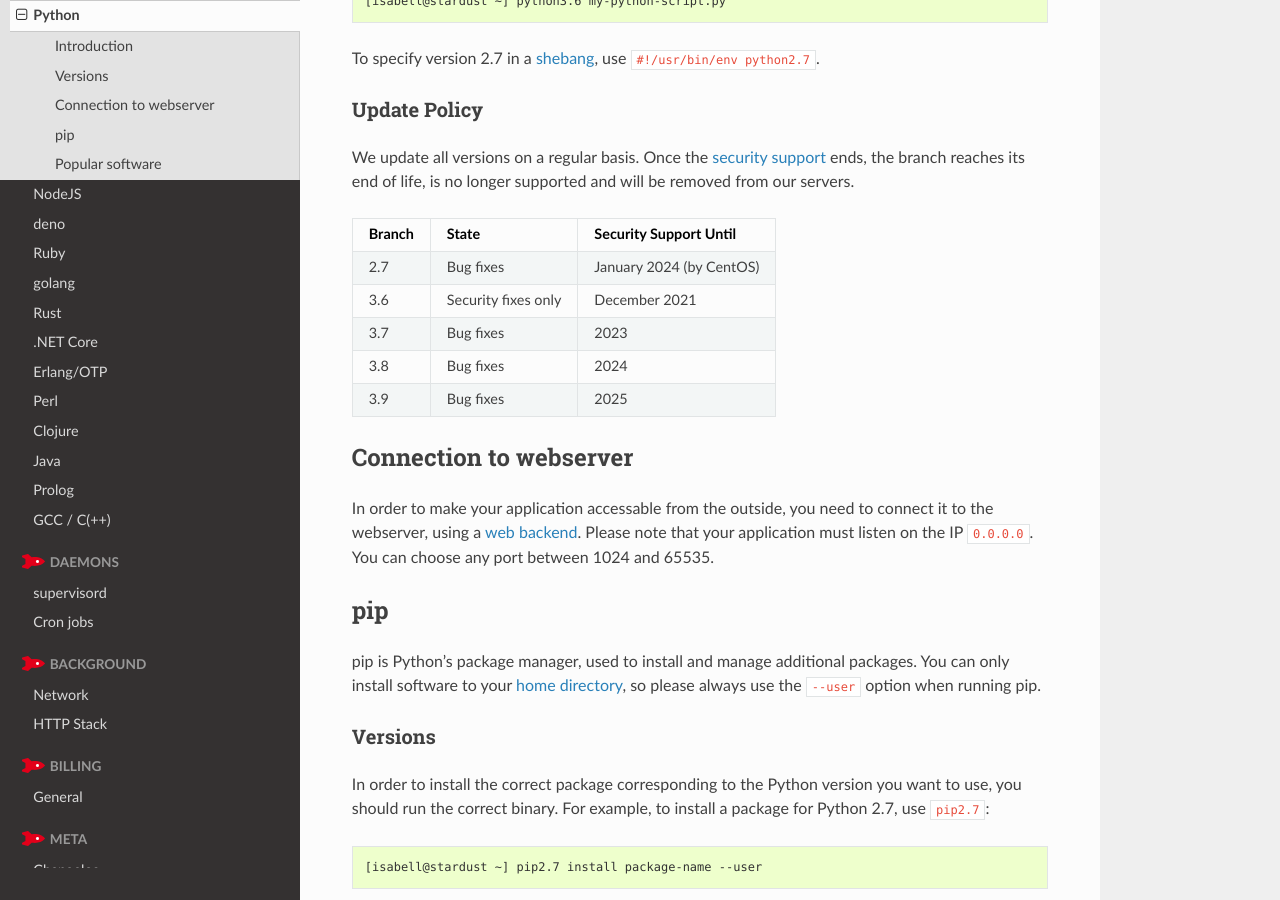
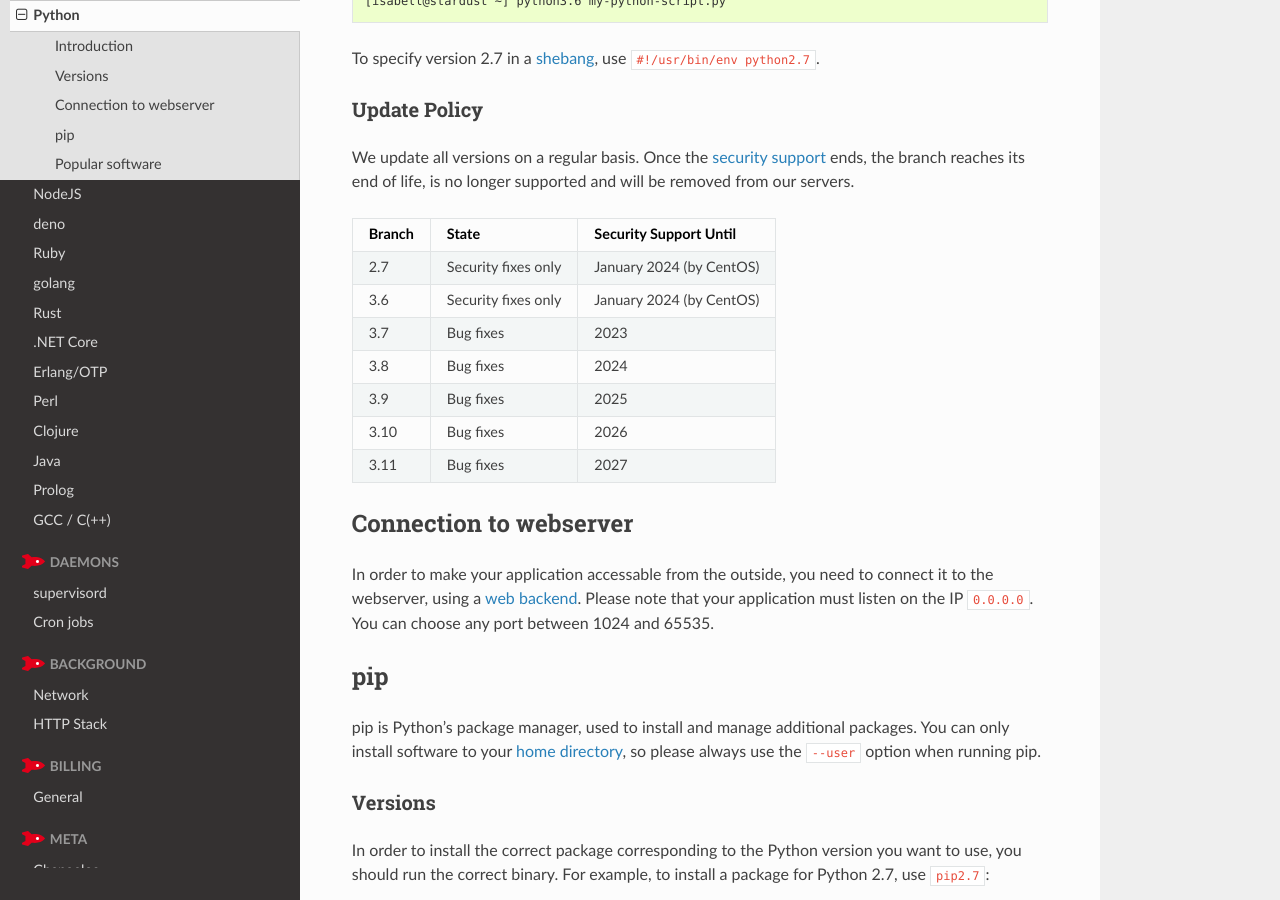
Before and after one commit to Uberspace/manual, a Sphinx documentation site: the page built from source/lang-python.rst, in a window 1280 px wide and 900 px high, scrolled down 1077 px. Built offline with Sphinx 7.4.7 and the Read the Docs theme 2.0.0, drawn with Linux system fonts in a browser that asks for light colours.

Commit message:
[U7.12.2] update supported Python versions

```diff
--- a/source/lang-python.rst
+++ b/source/lang-python.rst
@@ -45,15 +45,19 @@ We update all versions on a regular basis. Once the `security support <https://d
 +--------+---------------------+-----------------------------+
 | Branch | State               | Security Support Until      |
 +========+=====================+=============================+
-| 2.7    | Bug fixes           | January 2024 (by CentOS)    |
+| 2.7    | Security fixes only | January 2024 (by CentOS)    |
 +--------+---------------------+-----------------------------+
-| 3.6    | Security fixes only | December 2021               |
+| 3.6    | Security fixes only | January 2024 (by CentOS)    |
 +--------+---------------------+-----------------------------+
 | 3.7    | Bug fixes           | 2023                        |
 +--------+---------------------+-----------------------------+
 | 3.8    | Bug fixes           | 2024                        |
 +--------+---------------------+-----------------------------+
 | 3.9    | Bug fixes           | 2025                        |
++--------+---------------------+-----------------------------+
+| 3.10   | Bug fixes           | 2026                        |
++--------+---------------------+-----------------------------+
+| 3.11   | Bug fixes           | 2027                        |
 +--------+---------------------+-----------------------------+
 
 Connection to webserver
```
